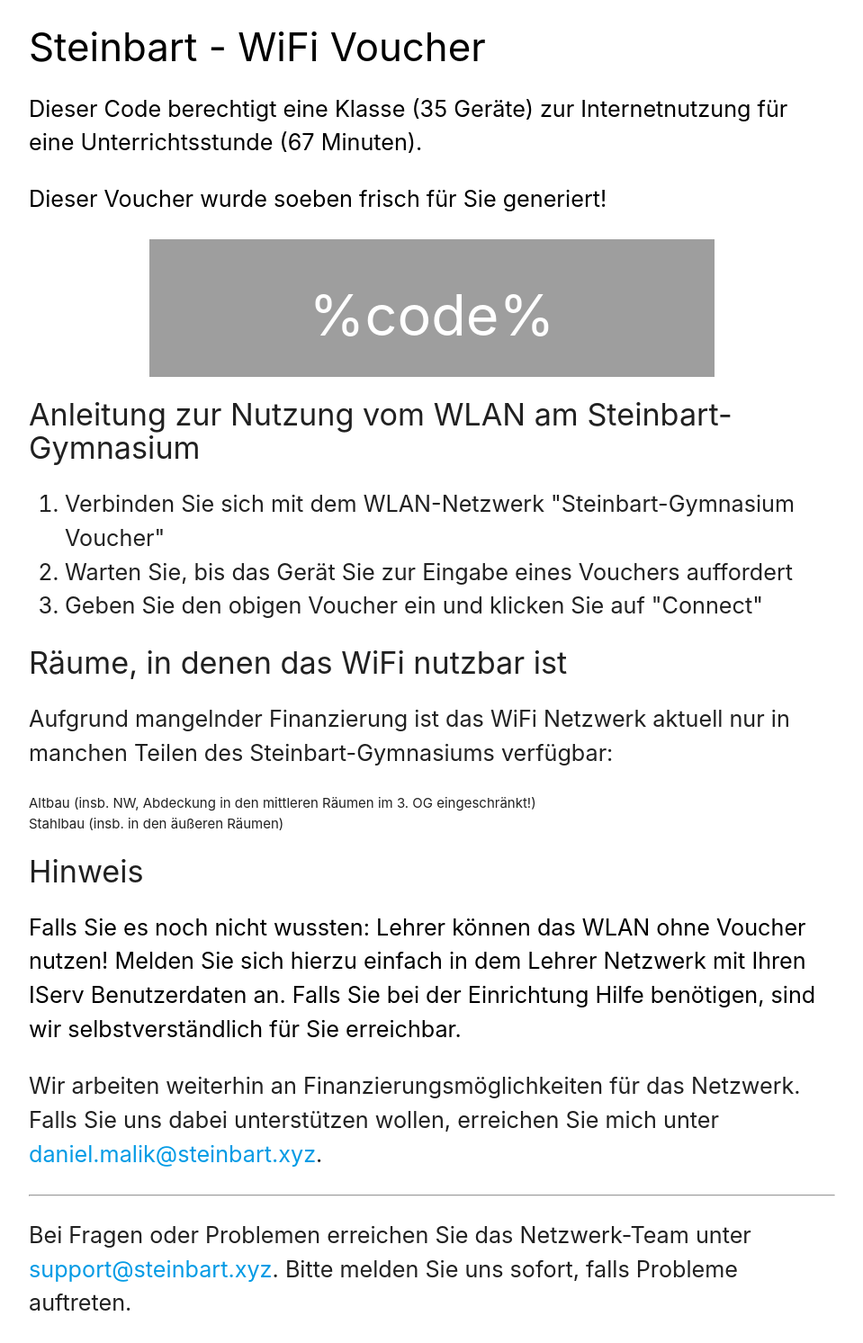
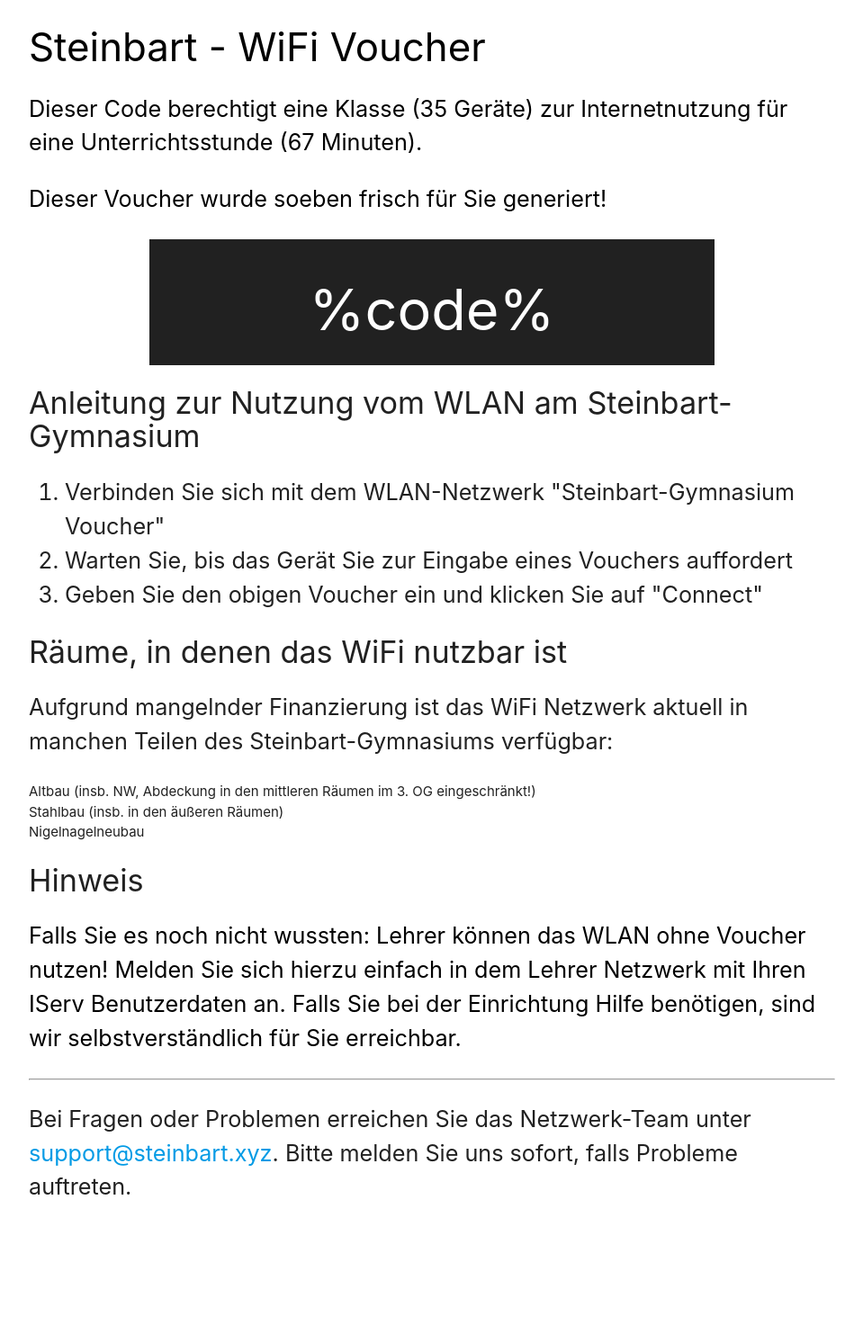
Before and after one commit to steinbart/voucherpi, a Python web app: template templates/voucher.html in a window 1280 px wide. Shown: the whole page at 90% size, without its empty margins (160-1119 px from the left). After the commit the page ends 1328 px from the top, so only its background shows below. Run offline with Jinja, Linux system fonts and the light colour scheme; the template is opened without the code that fills it, so the values that code supplies are empty.

Commit message:
fix: update template

```diff
--- a/templates/voucher.html
+++ b/templates/voucher.html
@@ -22,11 +22,6 @@
         #app {
             flex: 1 0 auto;
         }
-
-        .btn-larger {
-            height: 82px;
-            line-height: 82px;
-        }
     </style>
 </head>
 <body>
@@ -34,9 +29,10 @@
 <div id="app">
     <div class="container">
         <h3 class="black-text">Steinbart - WiFi Voucher</h3>
-        <p class="black-text flow-text">Dieser Code berechtigt eine Klasse (35 Geräte) zur Internetnutzung für eine Unterrichtsstunde (67 Minuten).</p>
+        <p class="black-text flow-text">Dieser Code berechtigt eine Klasse (35 Geräte) zur Internetnutzung für eine
+            Unterrichtsstunde (67 Minuten).</p>
         <p class="black-text flow-text">Dieser Voucher wurde soeben frisch für Sie generiert!</p>
-        <div class="container grey" style="padding: 1vh;">
+        <div class="container grey darken-4" style="padding: 0.2vh;">
             <h1 class="white-text center">
                 %code%
             </h1>
@@ -48,17 +44,20 @@
             <li>Geben Sie den obigen Voucher ein und klicken Sie auf "Connect"</li>
         </ol>
         <h4>Räume, in denen das WiFi nutzbar ist</h4>
-        <p class="flow-text">Aufgrund mangelnder Finanzierung ist das WiFi Netzwerk aktuell nur in manchen Teilen des Steinbart-Gymnasiums verfügbar:</p>
+        <p class="flow-text">Aufgrund mangelnder Finanzierung ist das WiFi Netzwerk aktuell in manchen Teilen des
+            Steinbart-Gymnasiums verfügbar:</p>
         <ul>
             <li>Altbau (insb. NW, Abdeckung in den mittleren Räumen im 3. OG eingeschränkt!)</li>
             <li>Stahlbau (insb. in den äußeren Räumen)</li>
+            <li>Nigelnagelneubau</li>
         </ul>
         <h4>Hinweis</h4>
-        <p class="black-text flow-text">Falls Sie es noch nicht wussten: Lehrer können das WLAN ohne Voucher nutzen! Melden Sie sich hierzu einfach in dem Lehrer Netzwerk mit Ihren IServ Benutzerdaten an.
-        Falls Sie bei der Einrichtung Hilfe benötigen, sind wir selbstverständlich für Sie erreichbar.</p>
-        <p class="flow-text">Wir arbeiten weiterhin an Finanzierungsmöglichkeiten für das Netzwerk. Falls Sie uns dabei unterstützen wollen, erreichen Sie mich unter <a href="mailto:daniel.malik@steinbart.xyz">daniel.malik@steinbart.xyz</a>.
-        </p>
+        <p class="black-text flow-text">Falls Sie es noch nicht wussten: Lehrer können das WLAN ohne Voucher nutzen!
+            Melden Sie sich hierzu einfach in dem Lehrer Netzwerk mit Ihren IServ Benutzerdaten an.
+            Falls Sie bei der Einrichtung Hilfe benötigen, sind wir selbstverständlich für Sie erreichbar.</p>
         <hr>
-        <p class="flow-text">Bei Fragen oder Problemen erreichen Sie das Netzwerk-Team unter <a href="mailto:support@steinbart.xyz">support@steinbart.xyz</a>. Bitte melden Sie uns sofort, falls Probleme auftreten.</p>
+        <p class="flow-text">Bei Fragen oder Problemen erreichen Sie das Netzwerk-Team unter <a
+                href="mailto:support@steinbart.xyz">support@steinbart.xyz</a>. Bitte melden Sie uns sofort, falls
+            Probleme auftreten.</p>
     </div>
 </div>
```
